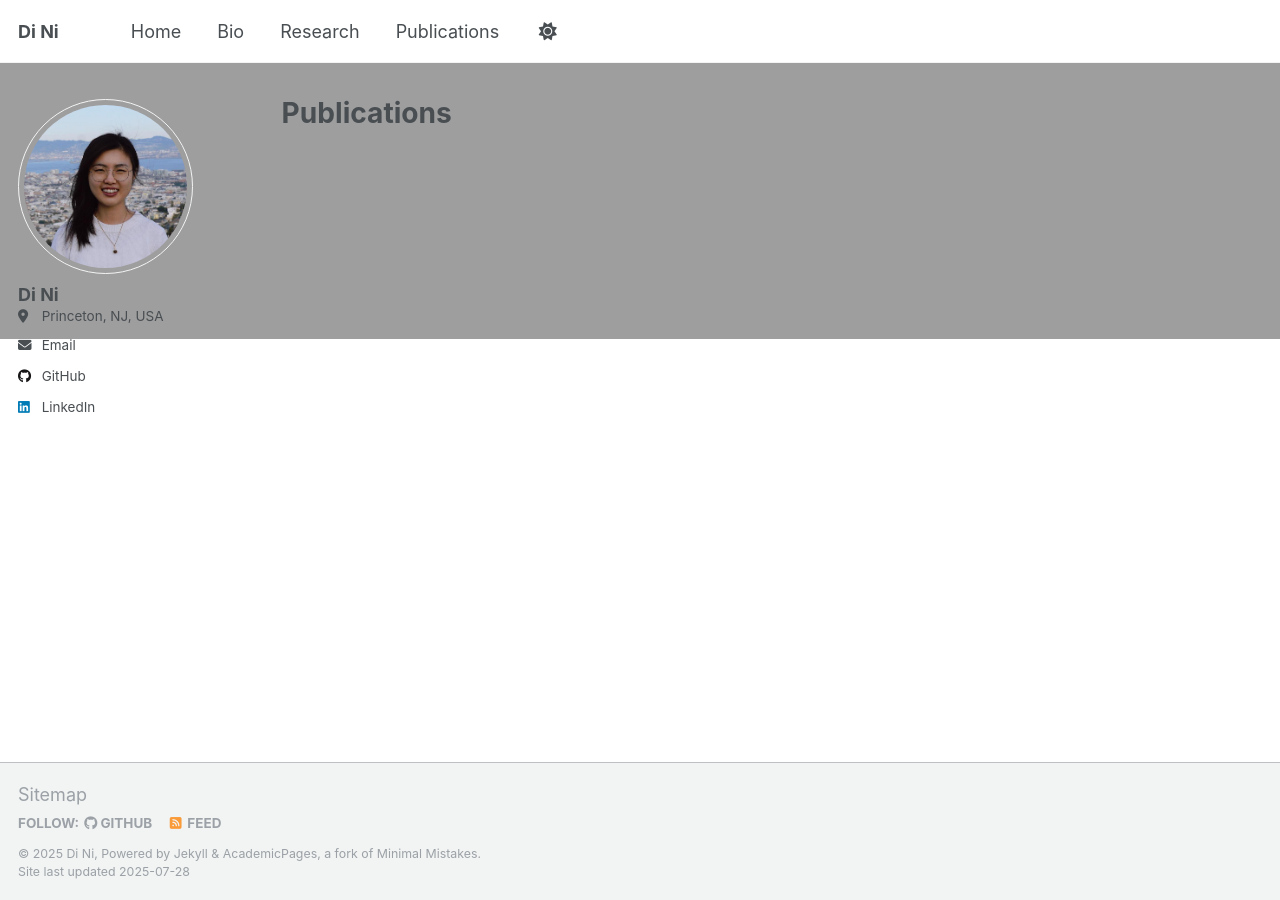
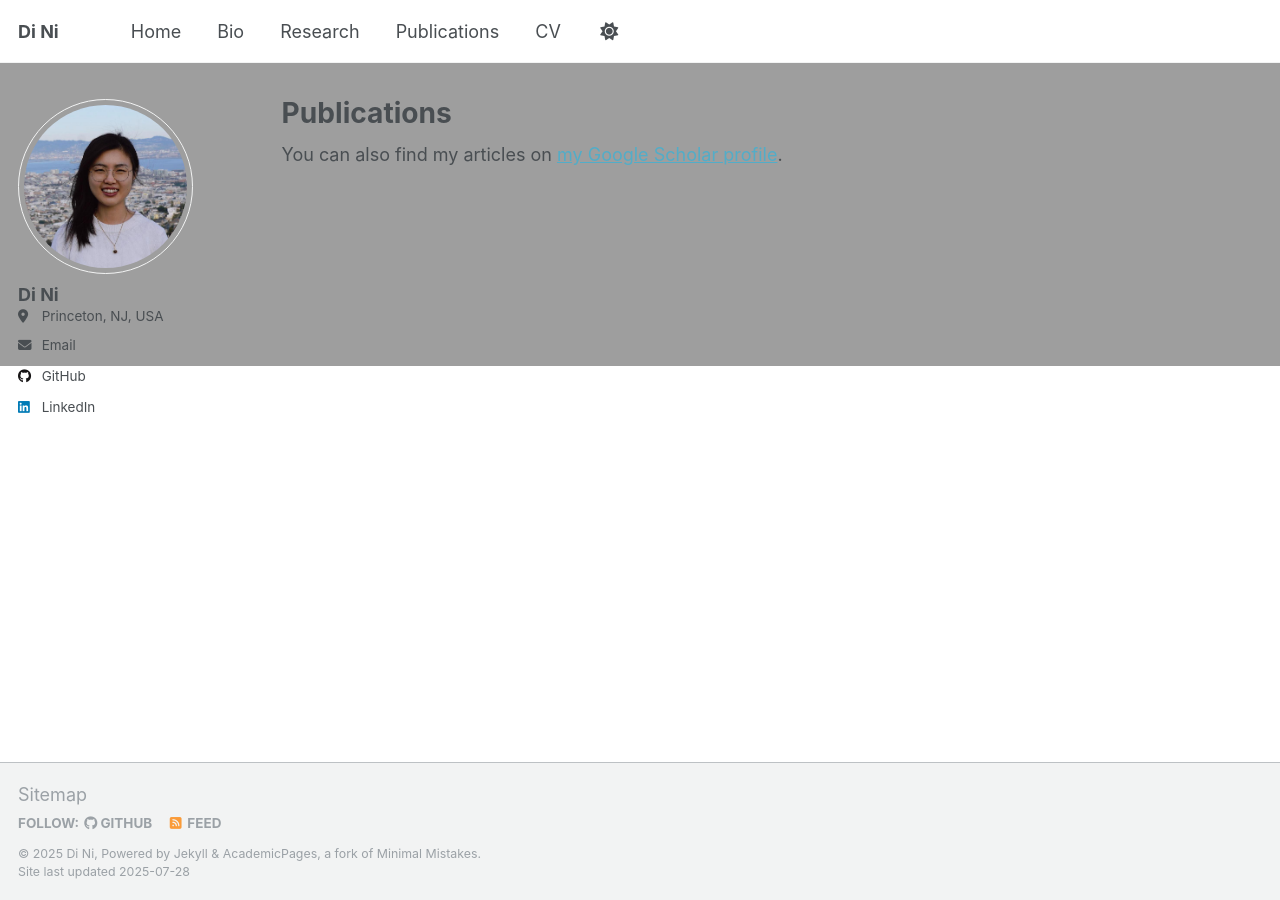
Before and after one commit to di-ni/di-ni.github.io, a Jekyll site: the page built from _pages/publications.html, in a window 1280 px wide. Built offline with Jekyll 4.4.1, drawn with Linux system fonts in a browser that asks for light colours; a script that is not in the unit is left out.

Commit message:
update links

```diff
--- a/_data/navigation.yml
+++ b/_data/navigation.yml
@@ -37,8 +37,8 @@ main:
 
 
 
-  # - title: "CV"
-  #   url: /cv-json/
+  - title: "CV"
+    url: /cv-json/drive
 
   # - title: "Guide"
   #   url: /markdown/
--- a/_pages/publications.html
+++ b/_pages/publications.html
@@ -5,9 +5,11 @@ permalink: /publications/
 author_profile: true
 ---
 
-<!-- {% if site.author.googlescholar %} -->
-  <div class="wordwrap">You can also find my articles on <a href="{{https://scholar.google.com/citations?hl=en&user=r9lAqFUAAAAJ}}">my Google Scholar profile</a>.</div>
-<!-- {% endif %} -->
+{% if site.author.googlescholar %}
+  <div class="wordwrap">You can also find my articles on <a href="https://scholar.google.com/citations?hl=en&user=r9lAqFUAAAAJ" target="_blank">my Google Scholar profile</a>.</div>
+{% endif %}
+
+<div class="wordwrap">You can also find my articles on <a href="https://scholar.google.com/citations?hl=en&user=r9lAqFUAAAAJ" target="_blank">my Google Scholar profile</a>.</div>
 
 {% include base_path %}
 
```
Also changed, not shown: _pages/cv-json.md (+1 -1 lines).
